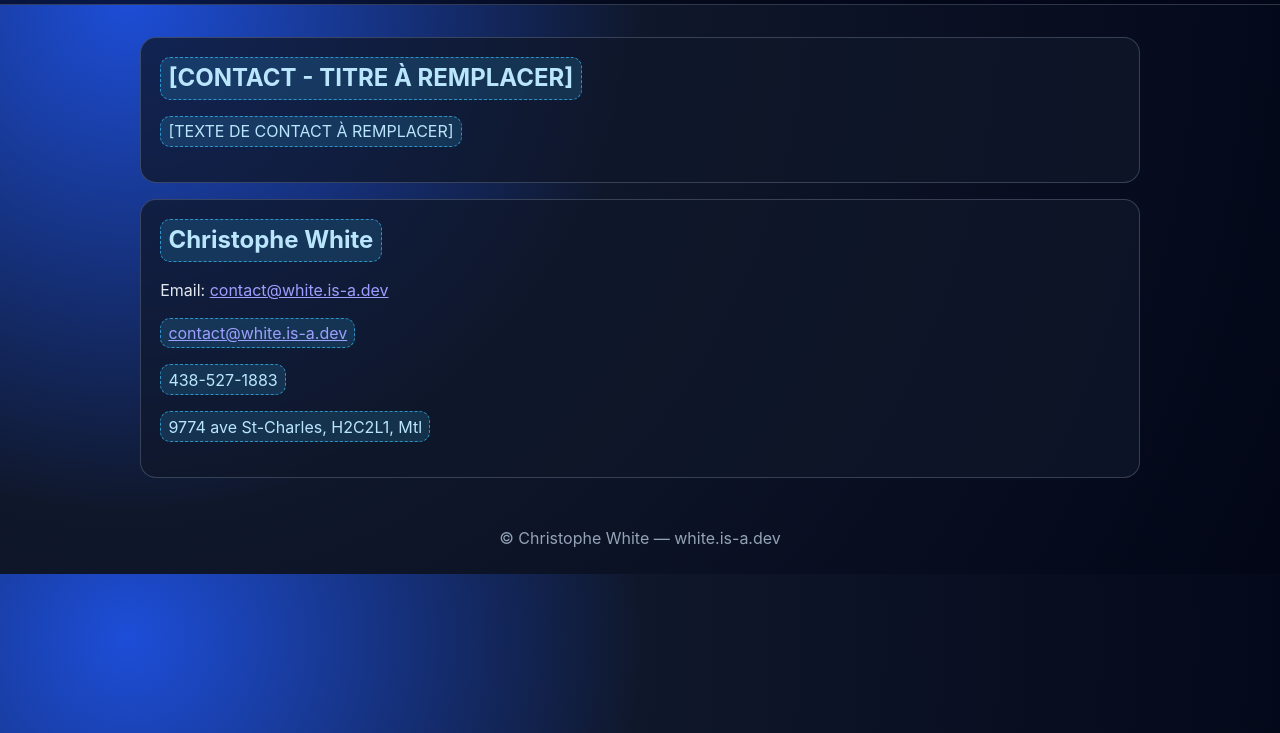
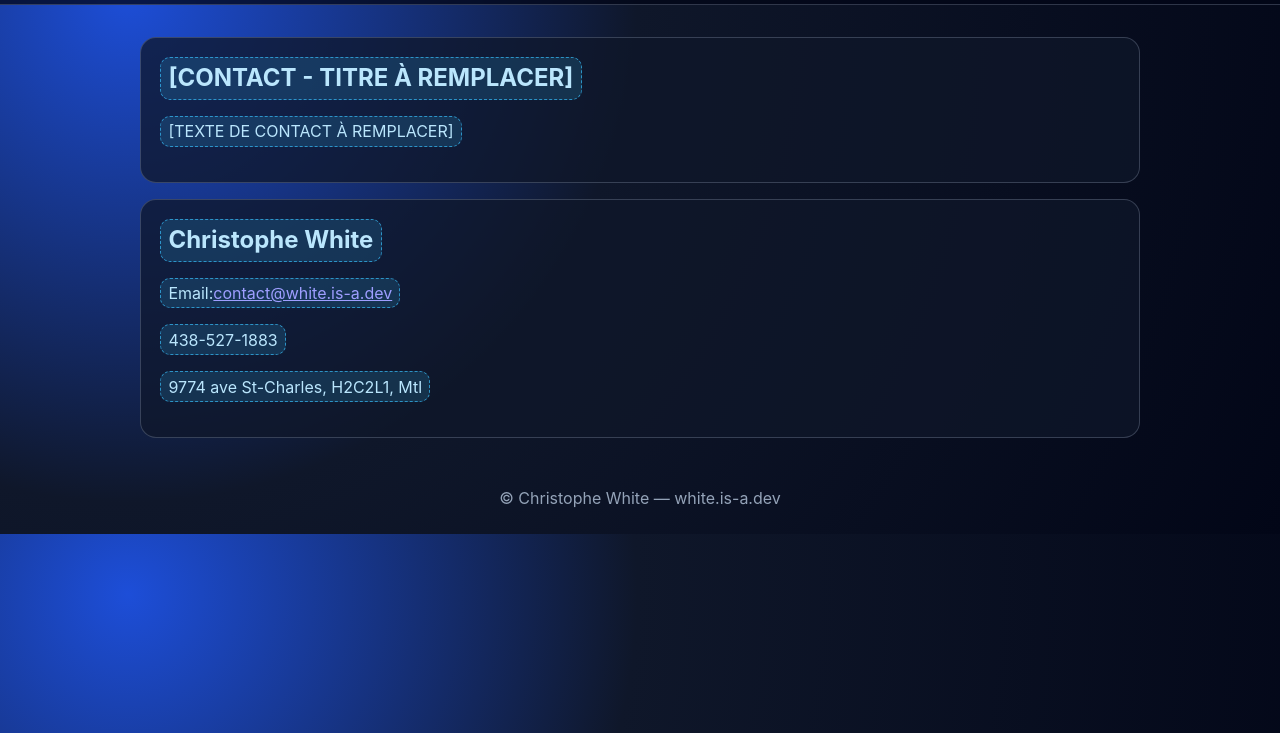
Before and after one commit to gnof-the-shark/whiteweb, a plain HTML site: page contacter.html in a window 1280 px wide. Shown: the part 67-800 px from the top of the page. Drawn offline with Linux system fonts and the light colour scheme.

Commit message:
Refactor email display in contacter.html

```diff
--- a/contacter.html
+++ b/contacter.html
@@ -25,8 +25,7 @@
 
       <section>
         <h2><span class="placeholder">Christophe White</span></h2>
-        <p>Email: <a href="mailto:contact@white.is-a.dev">contact@white.is-a.dev</a></p>
-        <p><span class="placeholder"><a href="mailto:contact@white.is-a.dev">contact@white.is-a.dev</a></span></p>
+        <p><span class="placeholder">Email:<a href="mailto:contact@white.is-a.dev">contact@white.is-a.dev</a></span></p>
         <p><span class="placeholder">438-527-1883</span></p>
         <p><span class="placeholder">9774 ave St-Charles, H2C2L1, Mtl</span></p>
       </section>
```
